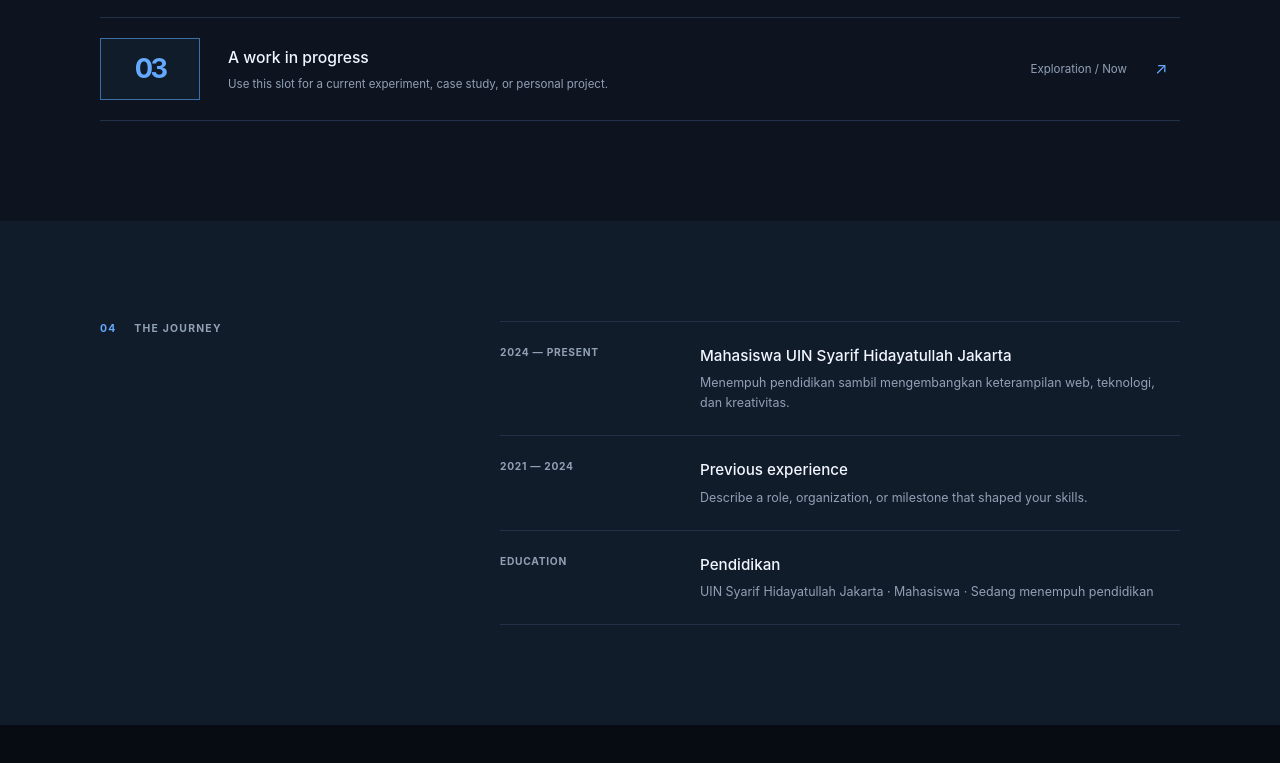
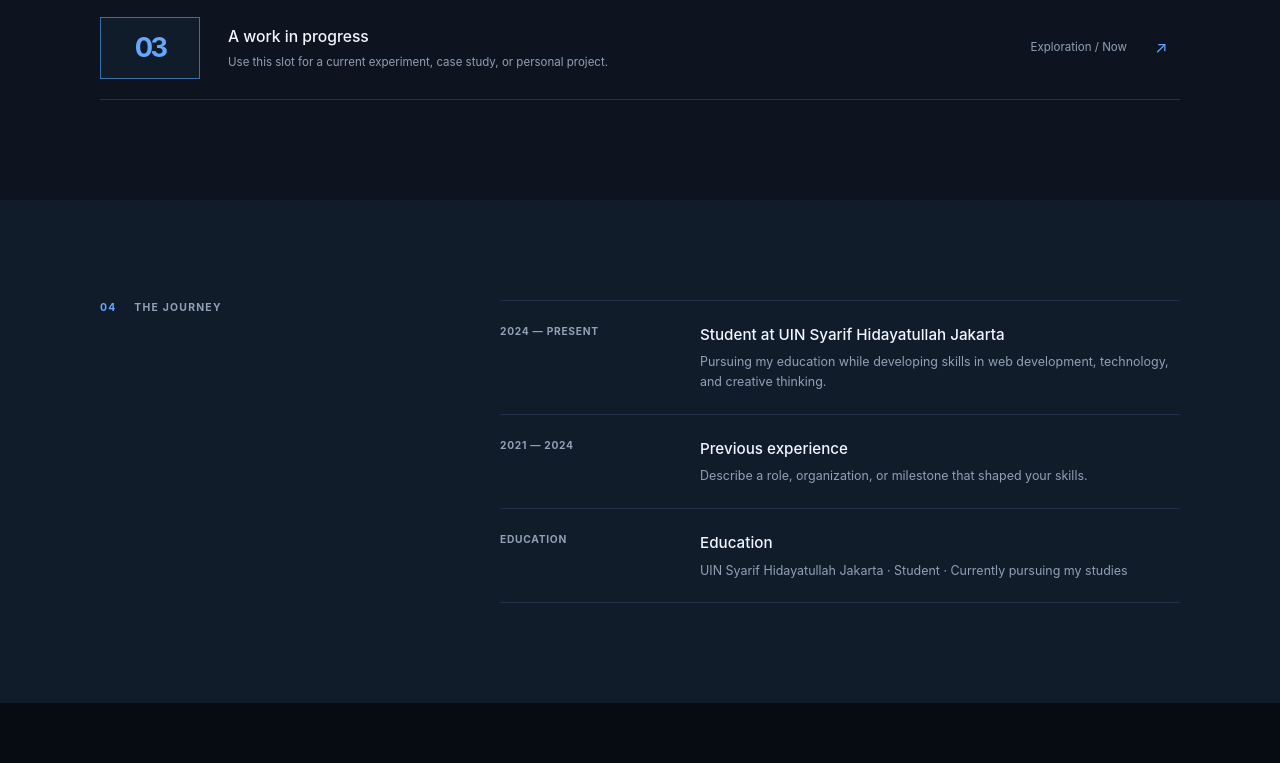
Before and after one commit to Kaizinin/My-Portofolio, a plain HTML site: page index.html in a window 1280 px wide. Shown: the part 2388-3151 px from the top of the page. Drawn offline with Linux system fonts and the light colour scheme.

Commit message:
Translate university profile to English
Co-authored-by: Copilot App <223556219+Copilot@users.noreply.github.com>

```diff
--- a/index.html
+++ b/index.html
@@ -84,9 +84,9 @@
                 visual communication.
               </p>
               <p>
-                Saya adalah mahasiswa di <strong>UIN Syarif Hidayatullah Jakarta</strong> yang terus mengembangkan
-                kemampuan di bidang teknologi, desain, dan pemecahan masalah. Saya terbuka untuk belajar,
-                berkolaborasi, dan mengerjakan proyek yang berdampak.
+                I am a student at <strong>UIN Syarif Hidayatullah Jakarta</strong>, continuously developing
+                my skills in technology, design, and problem-solving. I am open to learning,
+                collaborating, and working on meaningful projects.
               </p>
             </div>
             <a class="text-link dark-link" href="#contact">More about Ryan <span aria-hidden="true">↗</span></a>
@@ -155,7 +155,7 @@
           <div class="timeline reveal">
             <div class="timeline-item">
               <span class="timeline-date">2024 — Present</span>
-              <div><h3>Mahasiswa UIN Syarif Hidayatullah Jakarta</h3><p>Menempuh pendidikan sambil mengembangkan keterampilan web, teknologi, dan kreativitas.</p></div>
+              <div><h3>Student at UIN Syarif Hidayatullah Jakarta</h3><p>Pursuing my education while developing skills in web development, technology, and creative thinking.</p></div>
             </div>
             <div class="timeline-item">
               <span class="timeline-date">2021 — 2024</span>
@@ -163,7 +163,7 @@
             </div>
             <div class="timeline-item">
               <span class="timeline-date">Education</span>
-              <div><h3>Pendidikan</h3><p>UIN Syarif Hidayatullah Jakarta · Mahasiswa · Sedang menempuh pendidikan</p></div>
+              <div><h3>Education</h3><p>UIN Syarif Hidayatullah Jakarta · Student · Currently pursuing my studies</p></div>
             </div>
           </div>
         </div>
```
